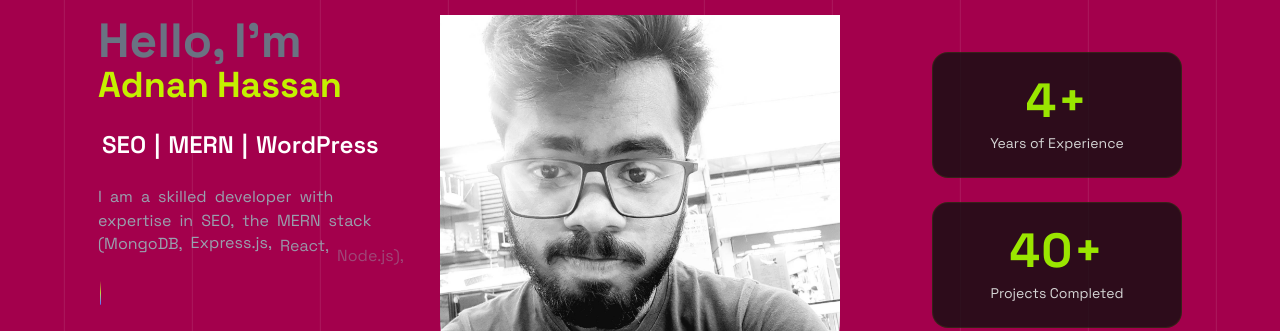
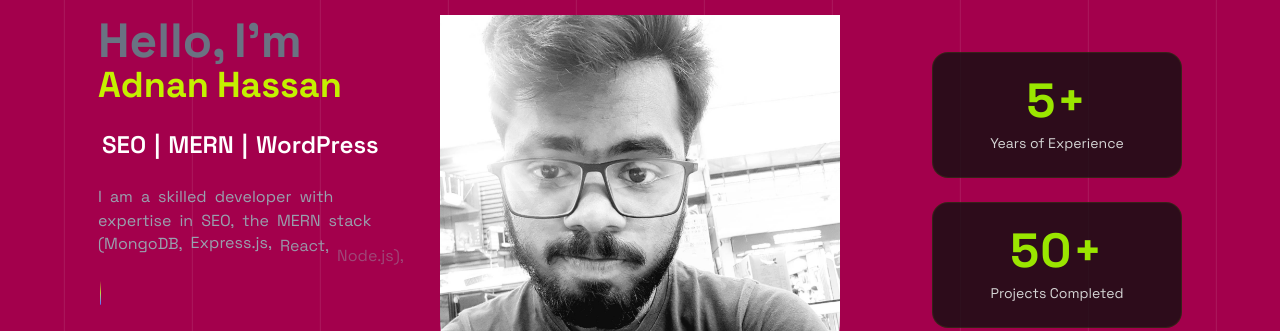
Before and after one commit to imadnanhassan/developer, a React (Vite) app: page / in a window 1280 px wide. Shown: the part 165-496 px from the top of the page. Built offline with nearby package versions, Linux system fonts and the light colour scheme; no server answers.

Commit message:
feat: update target values in StatsSection for accuracy

```diff
--- a/src/components/ui/StatsSection.tsx
+++ b/src/components/ui/StatsSection.tsx
@@ -53,8 +53,8 @@ const StatCard = ({
 const StatsSection = () => {
   return (
     <div className=" flex flex-wrap justify-center lg:justify-end gap-6 mt-10 lg:mt-0 w-full max-w-3xl ">
-      <StatCard target={4} label="Years of Experience" suffix="+" delay={0.2} />
-      <StatCard target={40} label="Projects Completed" suffix="+" delay={0.4} />
+      <StatCard target={5} label="Years of Experience" suffix="+" delay={0.2} />
+      <StatCard target={50} label="Projects Completed" suffix="+" delay={0.4} />
       <StatCard
         target={98}
         label="Client Satisfaction"
```
